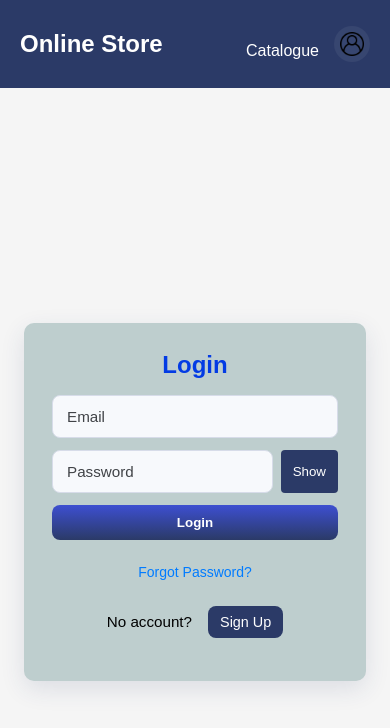
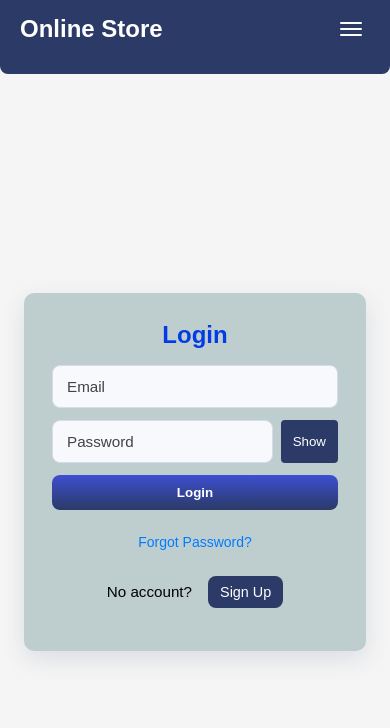
Before and after one commit to romeliao/SWE30003-Assignment3-Group2, a React (Create React App) app in the folder online-store/: page /login in a window 390 px wide. Shown: the top 728 px of the page. Built offline with nearby package versions, Linux system fonts and the light colour scheme.

Commit message:
added logout button

```diff
--- a/online-store/src/components/navBar.js
+++ b/online-store/src/components/navBar.js
@@ -1,10 +1,12 @@
 import React, { useState, useEffect } from "react";
-import { Link, useLocation } from "react-router-dom";
+import { Link, useLocation, useNavigate } from "react-router-dom";
 import profileIcon from "../icons/profile.png";
 
 export default function Navbar() {
   const [user, setUser] = useState(null);
+  const [menuOpen, setMenuOpen] = useState(false);
   const location = useLocation();
+  const navigate = useNavigate();
 
   useEffect(() => {
     const userData = localStorage.getItem("user");
@@ -16,49 +18,84 @@ export default function Navbar() {
     } else {
       setUser(null);
     }
+    // close mobile menu on navigation change
+    setMenuOpen(false);
   }, [location]);
 
   const isStaff = user?.role === "staff";
   const isCustomer = user?.role === "customer";
   console.log("[Navbar] isStaff:", isStaff, "isCustomer:", isCustomer);
 
+  const handleLogout = () => {
+    localStorage.removeItem("token");
+    localStorage.removeItem("user");
+    setMenuOpen(false);
+    navigate("/login");
+  };
+
   return (
     <nav className="navbar">
-      <h2>Online Store</h2>
-      <div>
-        <Link to="/catalogue">Catalogue</Link>
+      <div className="nav-left">
+        <h2 className="nav-brand">Online Store</h2>
+      </div>
+      <button
+        className="nav-toggle"
+        aria-label="Toggle navigation menu"
+        aria-expanded={menuOpen}
+        onClick={() => setMenuOpen((o) => !o)}
+      >
+        <span className="nav-toggle-bar" />
+        <span className="nav-toggle-bar" />
+        <span className="nav-toggle-bar" />
+      </button>
+      <div className={`nav-links ${menuOpen ? "open" : ""}`}>
+        <Link to="/catalogue" onClick={() => setMenuOpen(false)}>Catalogue</Link>
 
         {/* Staff-only links */}
         {isStaff && (
           <>
-            <Link to="/staff/dashboard">Dashboard</Link>
-            <Link to="/staff/products">Manage Products</Link>
-            <Link to="/staff/orders">Manage Orders</Link>
+            <Link to="/staff/dashboard" onClick={() => setMenuOpen(false)}>Dashboard</Link>
+            <Link to="/staff/products" onClick={() => setMenuOpen(false)}>Manage Products</Link>
+            <Link to="/staff/orders" onClick={() => setMenuOpen(false)}>Manage Orders</Link>
+            <Link to="/staff/reports" onClick={() => setMenuOpen(false)}>Reports</Link>
           </>
         )}
 
         {/* Customer-only links */}
         {isCustomer && (
           <>
-            <Link to="/cart">Cart</Link>
-            <Link to="/orders">My Orders</Link>
+            <Link to="/cart" onClick={() => setMenuOpen(false)}>Cart</Link>
+            <Link to="/orders" onClick={() => setMenuOpen(false)}>My Orders</Link>
           </>
         )}
 
-        {/* Profile icon - always visible */}
+        {/* Logout button for logged-in users */}
+        {user && (
+          <button
+            onClick={handleLogout}
+            className="btn nav-logout-btn"
+            aria-label="Logout"
+          >
+            Logout
+          </button>
+        )}
+
+        {/* Profile icon - shown when not logged in */}
+        {!user && (
           <Link
             to="/login"
-          aria-label={user ? `Profile of ${user.email}` : "Login"}
+            aria-label="Login"
             className="profile-link"
           >
             <img
               src={profileIcon}
-            alt={user ? user.email : "Login"}
+              alt="Login"
               className="profile-icon"
               width="24"
               height="24"
             />
           </Link>
+        )}
       </div>
     </nav>
   );
--- a/online-store/src/pages/ManageProducts.js
+++ b/online-store/src/pages/ManageProducts.js
@@ -1,4 +1,4 @@
-import React, { useState, useEffect } from "react";
+import React, { useState, useEffect, useCallback } from "react";
 import { useNavigate } from "react-router-dom";
 
 export default function ManageProducts() {
@@ -15,12 +15,7 @@ export default function ManageProducts() {
   });
   const navigate = useNavigate();
 
-  // Fetch all products
-  useEffect(() => {
-    fetchProducts();
-  }, []);
-
-  const fetchProducts = async () => {
+  const fetchProducts = useCallback(async () => {
     try {
       const token = localStorage.getItem("token");
       if (!token) {
@@ -46,7 +41,12 @@ export default function ManageProducts() {
       alert("Failed to load products");
       setLoading(false);
     }
-  };
+  }, [navigate]);
+
+  // Fetch all products
+  useEffect(() => {
+    fetchProducts();
+  }, [fetchProducts]);
 
   // Handle form input changes
   const handleInputChange = (e) => {
@@ -369,7 +369,7 @@ export default function ManageProducts() {
                   />
                 </div>
 
-                <div style={{ display: "grid", gridTemplateColumns: "1fr 1fr", gap: "1rem" }}>
+                <div style={{ display: "grid", gridTemplateColumns: "repeat(auto-fit, minmax(220px, 1fr))", gap: "1rem" }}>
                   <div>
                     <label style={{ display: "block", marginBottom: "0.5rem", fontWeight: "500" }}>
                       Price ($) <span style={{ color: "red" }}>*</span>
--- a/online-store/src/pages/Reports.js
+++ b/online-store/src/pages/Reports.js
@@ -76,7 +76,6 @@ export default function Reports() {
 
   // Completed orders
   const completedOrders = filteredOrders.filter(o => o.status === "completed");
-  const completedRevenue = completedOrders.reduce((sum, order) => sum + order.totalAmount, 0);
 
   // Top selling products
   const productSales = {};
@@ -189,7 +188,7 @@ export default function Reports() {
         </div>
 
         {/* Two Column Layout */}
-        <div style={{ display: "grid", gridTemplateColumns: "1fr 1fr", gap: "2rem", marginBottom: "2rem" }}>
+  <div style={{ display: "grid", gridTemplateColumns: "repeat(auto-fit, minmax(280px, 1fr))", gap: "2rem", marginBottom: "2rem" }}>
           {/* Top Selling Products */}
           <div style={{ background: "#fff", padding: "1.5rem", borderRadius: "8px", boxShadow: "0 2px 4px rgba(0,0,0,0.1)" }}>
             <h2 style={{ marginBottom: "1rem", fontSize: "1.25rem" }}>Top Selling Products</h2>
--- a/online-store/src/styles.css
+++ b/online-store/src/styles.css
@@ -18,6 +18,62 @@ body {
   color: white;
   margin-left: 15px;
   text-decoration: none;
+}
+
+/* Navbar responsive enhancements */
+.nav-brand { margin: 0; }
+.nav-links { display: flex; align-items: center; gap: 12px; }
+.nav-logout-btn {
+  background: #dc3545;
+  color: white;
+  padding: 6px 14px;
+  border-radius: 4px;
+  font-size: 0.9rem;
+  font-weight: 500;
+  margin-left: 8px;
+}
+.nav-logout-btn:hover {
+  background: #c82333;
+}
+.nav-toggle {
+  display: none;
+  background: transparent;
+  border: 0;
+  padding: 8px;
+  cursor: pointer;
+}
+.nav-toggle:focus { outline: 2px solid #fff; outline-offset: 2px; }
+.nav-toggle-bar {
+  display: block;
+  width: 22px;
+  height: 2px;
+  background: #fff;
+  margin: 4px 0;
+  border-radius: 1px;
+}
+
+@media (max-width: 768px) {
+  .navbar { position: relative; }
+  .nav-toggle { display: inline-block; }
+  .nav-links {
+    position: absolute;
+    top: 100%;
+    left: 0;
+    right: 0;
+    background: #2b3a67;
+    flex-direction: column;
+    align-items: flex-start;
+    padding: 8px 20px;
+    gap: 8px;
+    max-height: 0;
+    overflow: hidden;
+    transition: max-height 0.25s ease;
+    border-bottom-left-radius: 8px;
+    border-bottom-right-radius: 8px;
+  }
+  .nav-links.open { max-height: 400px; }
+  .navbar a { margin: 6px 0 0 0; }
+  .nav-logout-btn { margin: 6px 0 0 0; width: 100%; }
 }
 
 .page {
```
Lines whose indentation alone changed are shown as unchanged.
